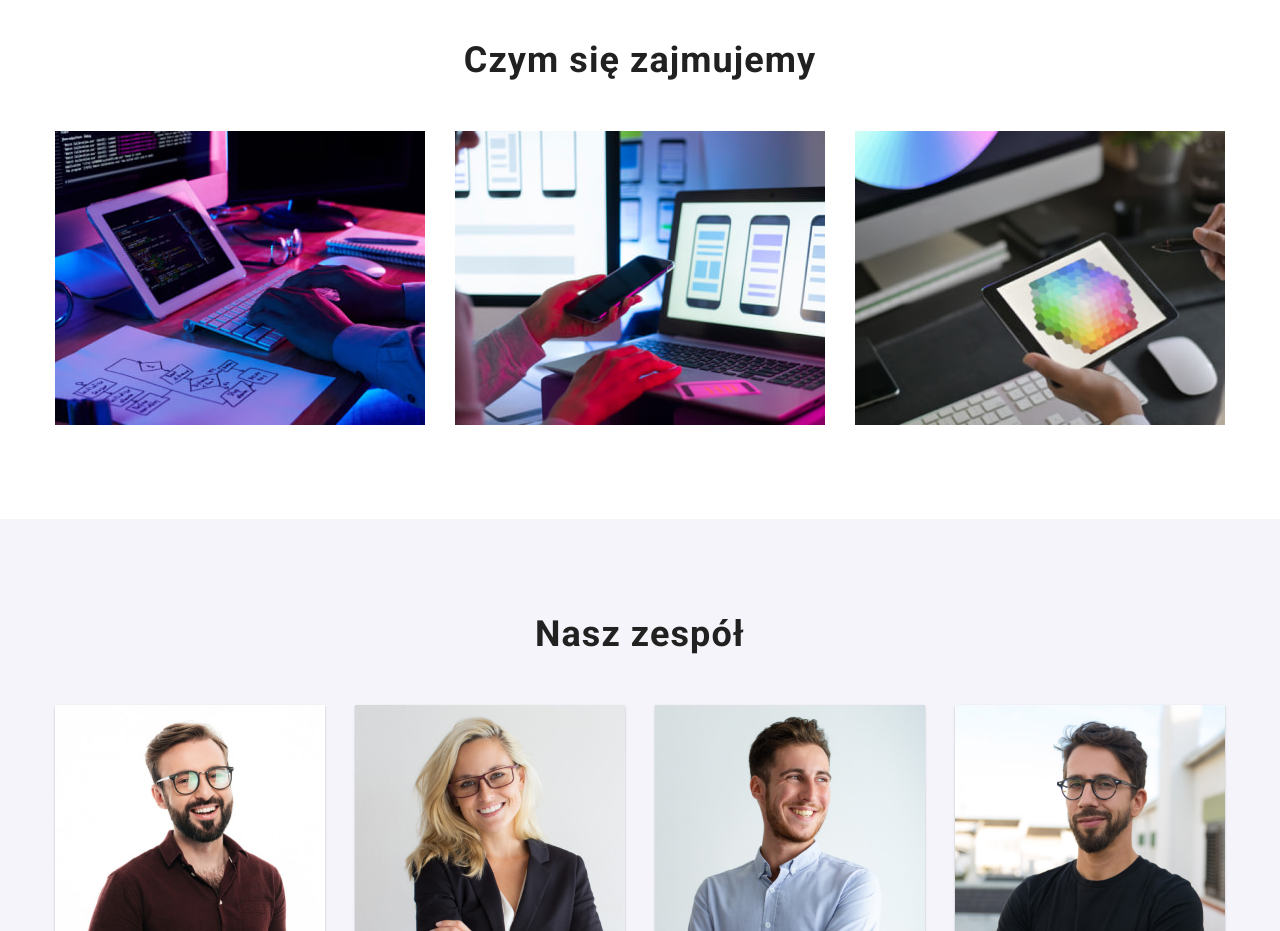
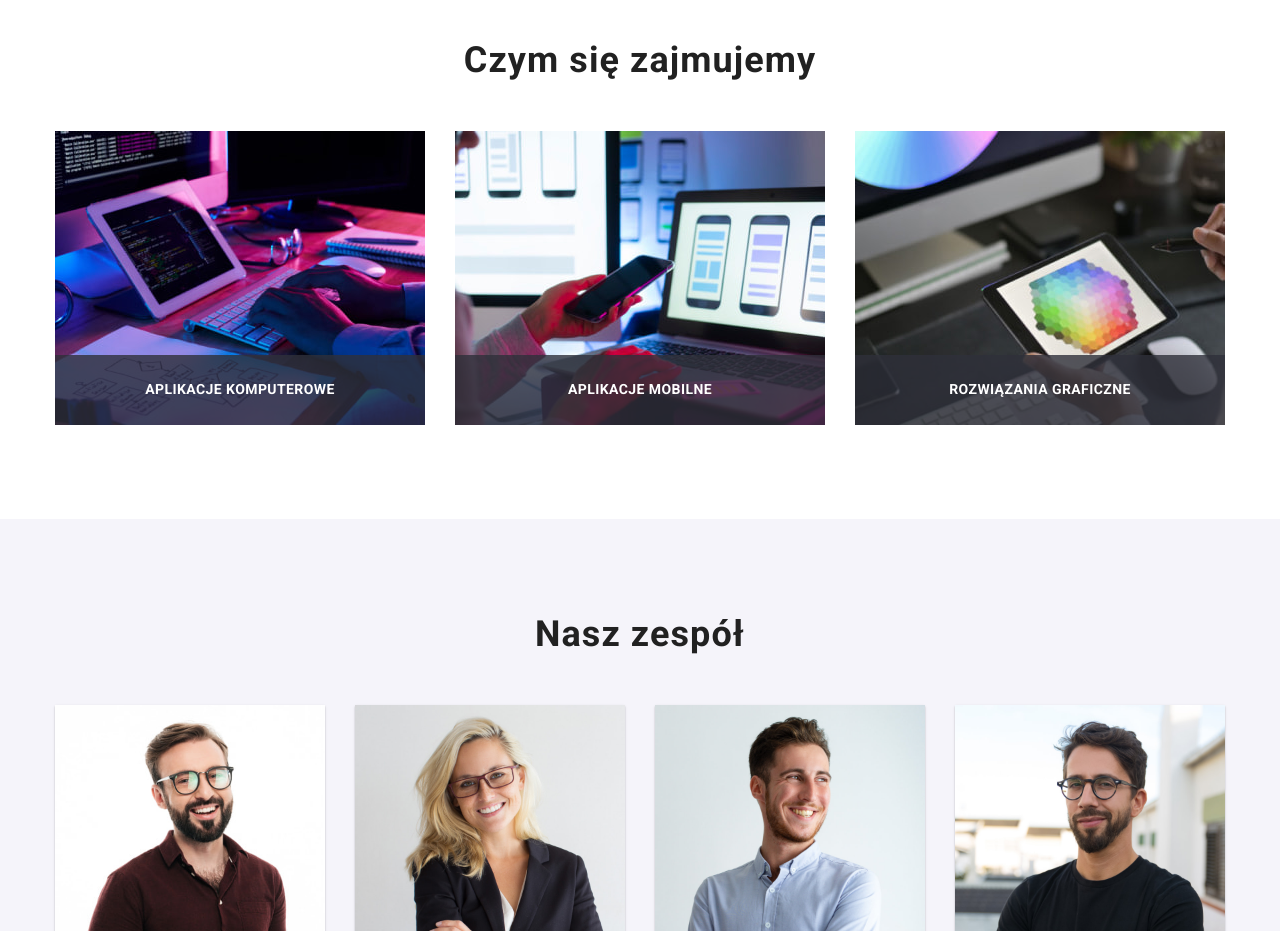
Before and after one commit to benbrzezinski/goit-markup-hw-05, a plain HTML site: page index.html in a window 1280 px wide. Shown: the part 1080-2011 px from the top of the page. Drawn offline with nearby package versions, Linux system fonts and the light colour scheme.

Commit message:
Made an element p with background on 3 images in the types-of-services-list.

```diff
--- a/css/styles.css
+++ b/css/styles.css
@@ -134,7 +134,7 @@ h1 {
   padding: 94px 0;
 }
 
-.types-of-services {
+.types-of-services-list {
   margin-top: 50px;
   margin-bottom: 0;
   display: flex;
@@ -143,8 +143,32 @@ h1 {
   flex-wrap: wrap;
 }
 
-.types-of-services img {
+.types-of-services-list img {
   display: block;
+}
+
+.types-of-services-item {
+  position: relative;
+}
+
+.types-of-services-div {
+  width: 370px;
+  height: 70px;
+  background-color: rgba(47, 48, 58, 0.8);
+  position: absolute;
+  bottom: 0;
+  padding-block: 27px;
+}
+
+.types-of-services-p {
+  color: var(--main-background-color);
+  font-size: 14px;
+  font-weight: 700;
+  line-height: 1.14;
+  text-align: center;
+  letter-spacing: 0.03em;
+  text-transform: uppercase;
+  margin: 0;
 }
 
 .our-team {
--- a/index.html
+++ b/index.html
@@ -134,32 +134,41 @@
       <section class="section">
         <div class="container">
           <h2 class="h2-main-page">Czym się zajmujemy</h2>
-          <ul class="types-of-services">
-            <li>
+          <ul class="types-of-services-list">
+            <li class="types-of-services-item">
               <img
                 src="./images/code.jpg"
                 alt="Mężczyzna siedzi przy swoim biurku i tworzy kod na tablecie."
                 width="370"
                 height="294"
               />
+              <div class="types-of-services-div">
+                <p class="types-of-services-p">Aplikacje komputerowe</p>
+              </div>
             </li>
 
-            <li>
+            <li class="types-of-services-item">
               <img
                 src="./images/designing.jpg"
                 alt="Designer projektuje układ widżetów na telefon."
                 width="370"
                 height="294"
               />
+              <div class="types-of-services-div">
+                <p class="types-of-services-p">Aplikacje mobilne</p>
+              </div>
             </li>
 
-            <li>
+            <li class="types-of-services-item">
               <img
                 src="./images/graphic.jpg"
                 alt="Grafik trzyma tablet z wyświetloną paletą kolorów."
                 width="370"
                 height="294"
               />
+              <div class="types-of-services-div">
+                <p class="types-of-services-p">Rozwiązania graficzne</p>
+              </div>
             </li>
           </ul>
         </div>
```
